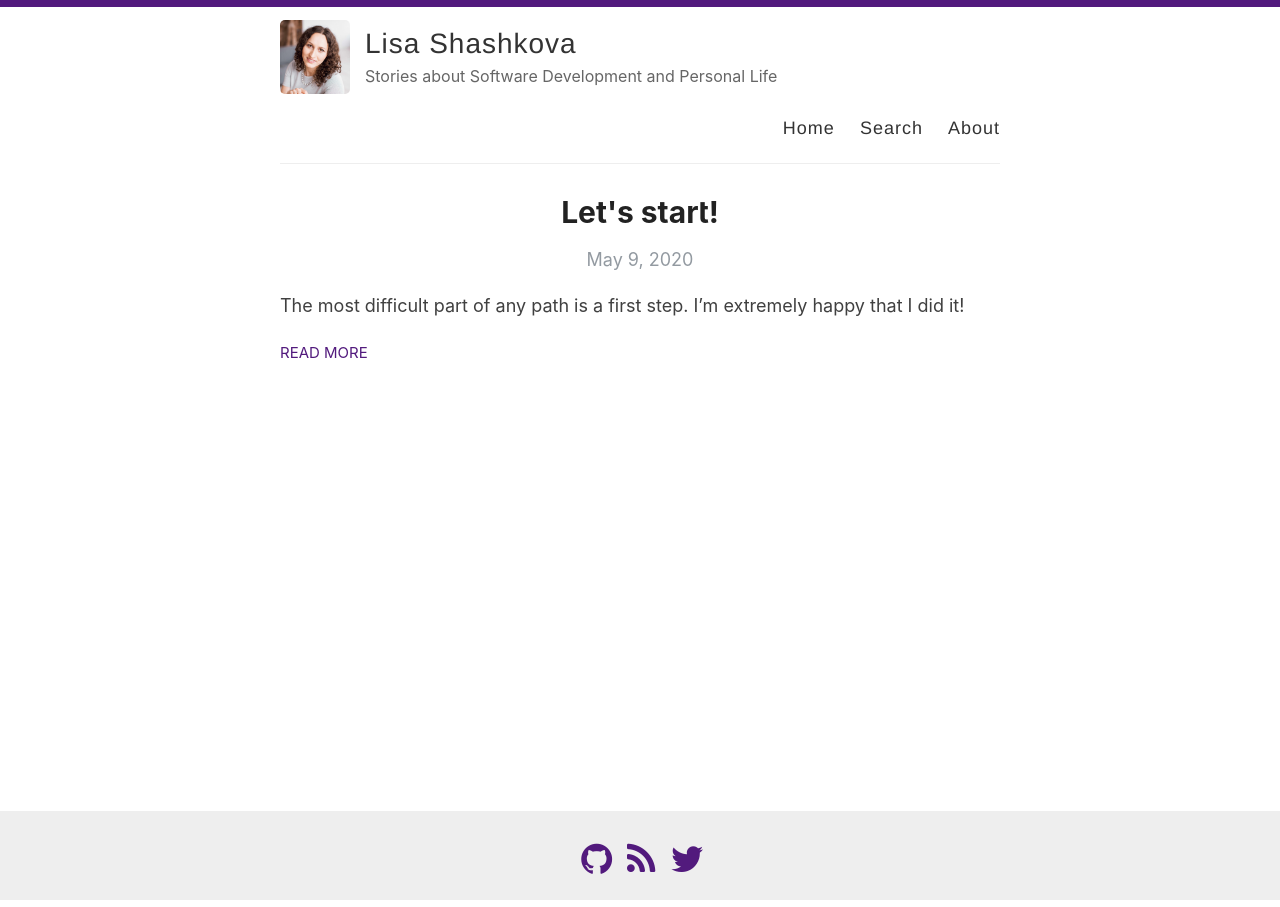
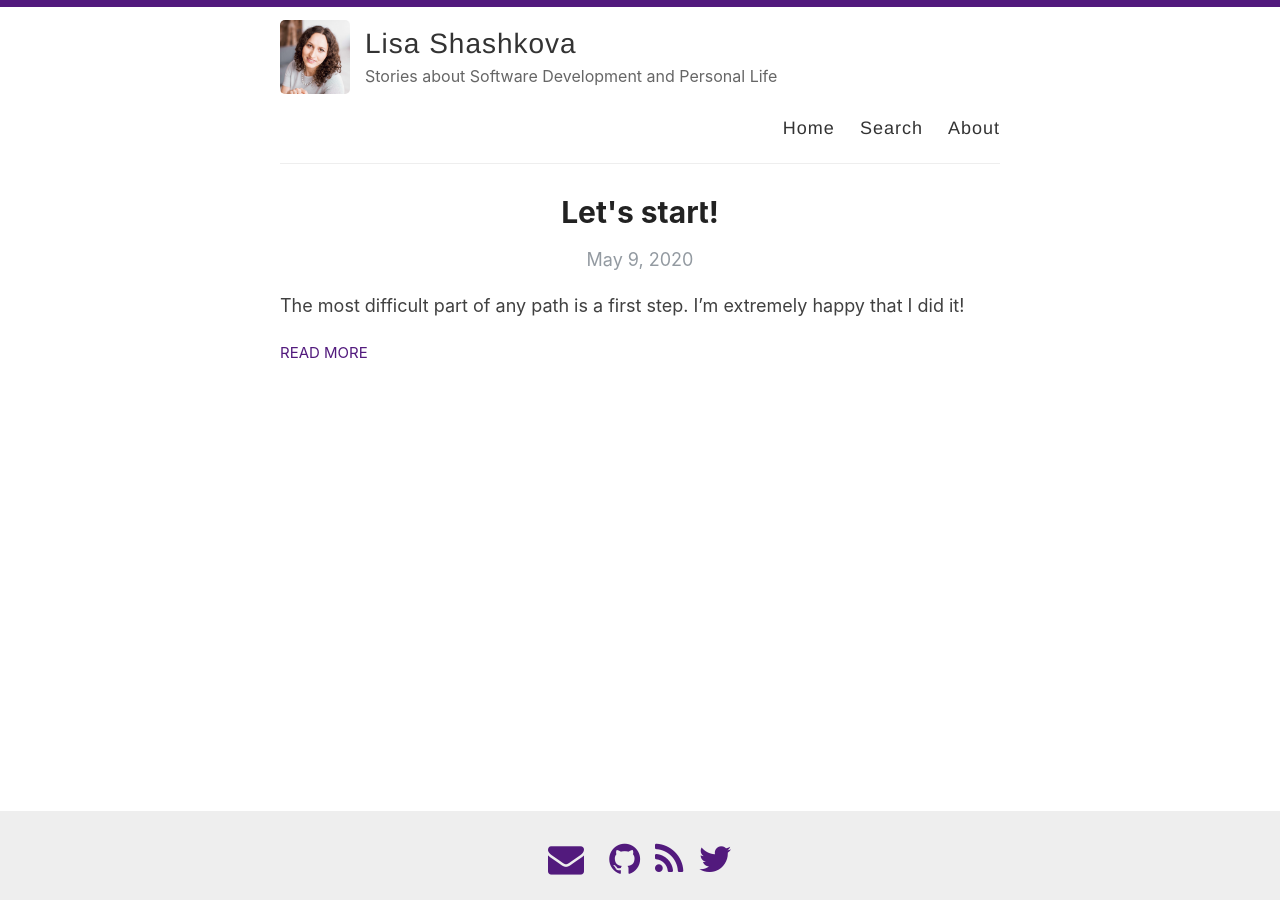
Before and after one commit to Elizaveta239/elizaveta239.github.io, a Jekyll site: the page built from index.html, in a window 1280 px wide. Built offline with Jekyll 4.4.1, drawn with Linux system fonts in a browser that asks for light colours; nearby versions of some CDN libraries; the list of posts is cut into pages by our own code.

Commit message:
Fix email icon

```diff
--- a/_includes/svg-icons.html
+++ b/_includes/svg-icons.html
@@ -1,5 +1,5 @@
 {% if site.footer-links.dribbble %}<a href="https://dribbble.com/{{ site.footer-links.dribbble }}"><i class="fa fa-dribbble fa-2x"></i></a>{% endif %}
-{% if site.footer-links.email %}<a href="mailto:{{ site.footer-links.email }}"><i class="fa fa-email fa-2x"></i></a>{% endif %}
+{% if site.footer-links.email %}<a href="mailto:{{ site.footer-links.email }}"><i class="fa fa-envelope fa-2x"></i></a>{% endif %}
 {% if site.footer-links.facebook %}<a href="https://www.facebook.com/{{ site.footer-links.facebook }}"><i class="fa fa-facebook fa-2x"></i></a>{% endif %}
 {% if site.footer-links.flickr %}<a href="https://www.flickr.com/{{ site.footer-links.flickr }}"><i class="fa fa-flickr fa-2x"></i></a>{% endif %}
 {% if site.footer-links.github %}<a href="https://github.com/{{ site.footer-links.github }}"><i class="fa fa-github fa-2x"></i></a>{% endif %}
```
